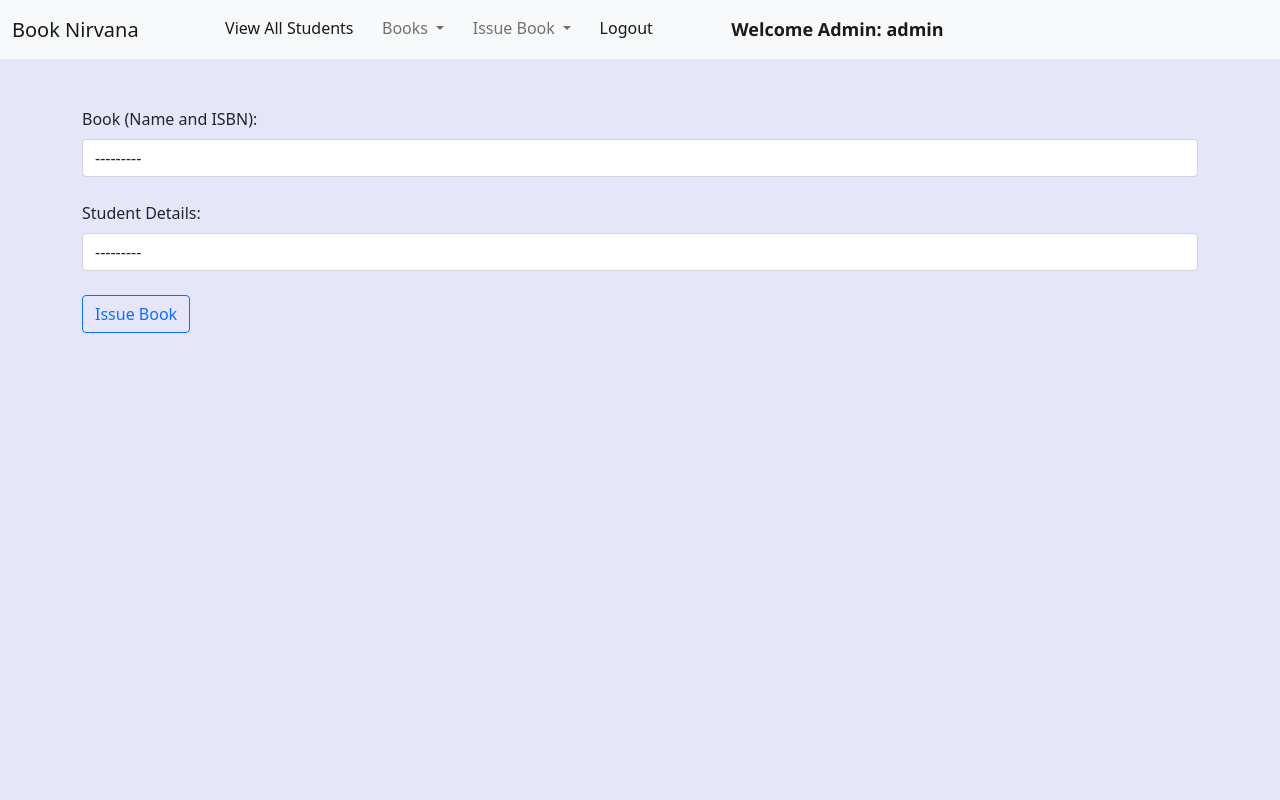
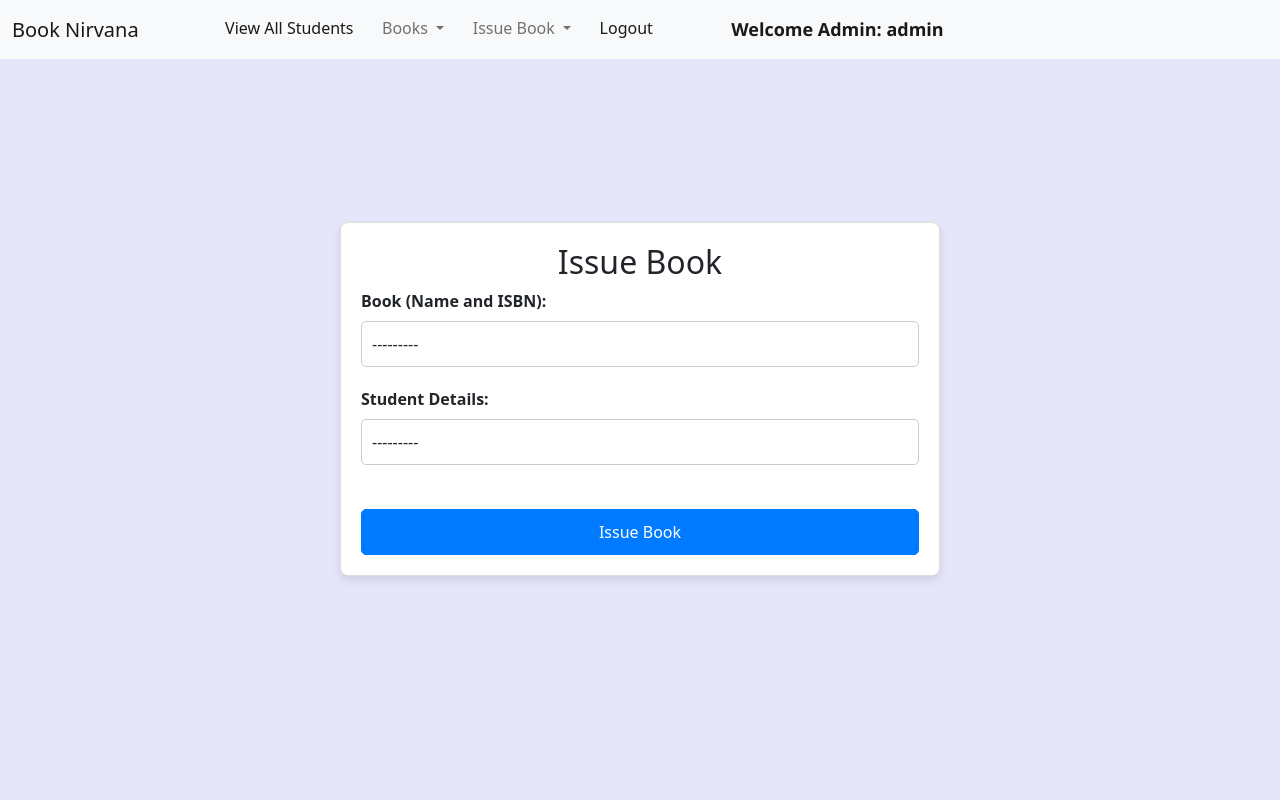
Before and after one commit to tanmay325/library_management_system, a Django app: page /issue_book/ in a window 1280 px wide. Run offline with Django 3.2, Linux system fonts and the light colour scheme; a user stored in the database is signed in; data comes from the database, SQL or seed files in the repository; both versions use the stored data as it was after the commit; some libraries are stand-ins or nearby versions.

Commit message:
Adding more functionality

```diff
--- a/library/templates/issue_book.html
+++ b/library/templates/issue_book.html
@@ -3,26 +3,73 @@
 {% block title %} Issue Book {% endblock %}
 {% block css %}
 <style>
-    body{
+    body {
         background-color: lavender;
+        margin: 0;
+        padding: 0;
+    }
+    .container {
+        display: flex;
+        justify-content: center;
+        align-items: center;
+        min-height: 100vh;
+        margin-top: -60px; /* Adjust this value based on your navbar height */
+    }
+    .card {
+        width: 100%;
+        max-width: 600px;
+        border: 1px solid #ddd;
+        border-radius: 8px;
+        box-shadow: 0 4px 8px rgba(0, 0, 0, 0.1);
+        padding: 20px;
+        background-color: white;
+    }
+    .form-group {
+        margin-bottom: 20px;
+    }
+    .form-group label {
+        font-weight: bold;
+    }
+    .form-group input, .form-group select {
+        width: 100%;
+        padding: 10px;
+        font-size: 16px;
+        border: 1px solid #ccc;
+        border-radius: 5px;
+    }
+    .btn-outline-primary {
+        width: 100%;
+        padding: 10px;
+        font-size: 16px;
+        border: 1px solid #007bff;
+        border-radius: 5px;
+        background-color: #007bff;
+        color: white;
+        cursor: pointer;
+    }
+    .btn-outline-primary:hover {
+        background-color: #0056b3;
+        border-color: #0056b3;
     }
 </style>
 {% endblock %}
 {% block body %}
-<div class="container mt-4">
+<div class="container">
+    <div class="card">
+        <h2 class="text-center">Issue Book</h2>
         <form method="POST"> {% csrf_token %}
             {% for i in form %}
             <div class="form-group">
-            <br>
-          <label class="control-label col-xs-4">{{ i.label_tag }}</label>
-          <div class="col-xs-8 mt-2">
+                <label class="control-label">{{ i.label_tag }}</label>
+                <div class="mt-2">
                     {{ i }}
                 </div>
             </div>
             {% endfor %}
             <button type="submit" class="btn btn-outline-primary mt-4">Issue Book</button>
+        </form>
     </div>
-</form>
+</div>
 {% endblock %}
 {% block js %}
 <script>
```
Also changed, not shown: library/templates/add_book.html (+39 -14 lines), library/templates/view_issued_book.html (+51 -4 lines), db.sqlite3. Lines whose indentation alone changed are shown as unchanged.
